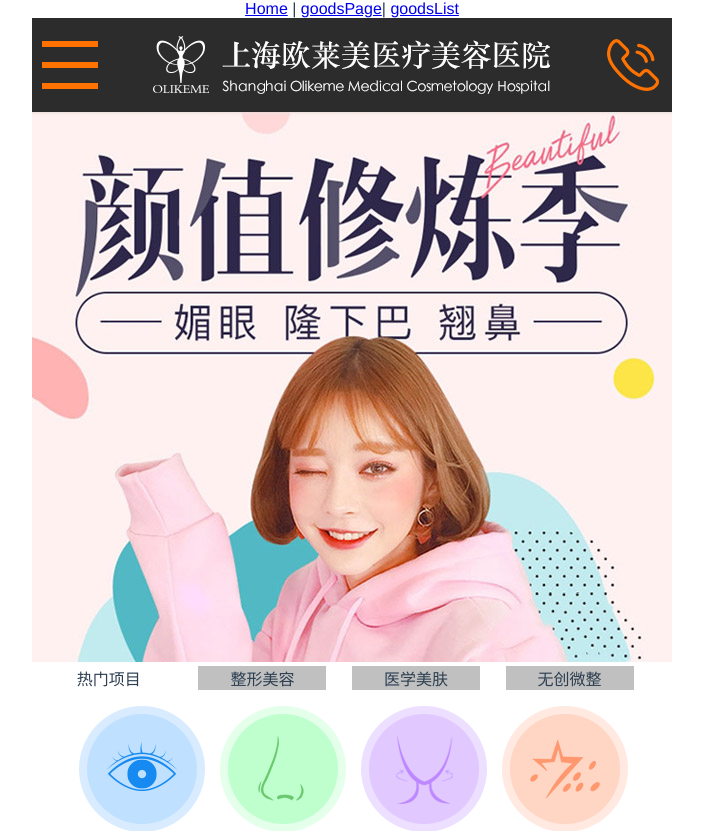
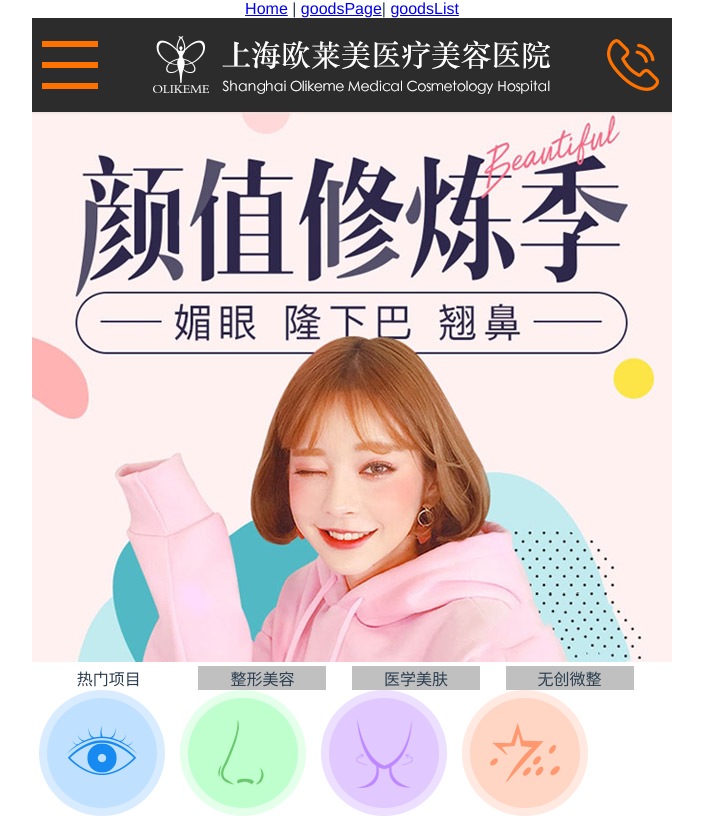
Before and after one commit to weiaijie/shoppingUser, a Vue app: page / in a window 1280 px wide. Shown: the top 831 px of the page, without its empty margins (288-991 px from the left). Built offline with nearby package versions, Linux system fonts and the light colour scheme.

Commit message:
添加css样式

```diff
--- a/src/App.vue
+++ b/src/App.vue
@@ -16,12 +16,10 @@
   -moz-osx-font-smoothing: grayscale;
   text-align: center;
   color: #2c3e50;
-  margin-top: 60px;
-  margin: auto;
-  max-width: 640px;
+  /*margin-top: 60px;*/
 }
 img{
   width: 100%;
 }
-html,body{margin:0;padding:0;border: 0;}
+html,body,ul{margin:0;padding:0;border: 0;max-width: 640px;margin: auto;}
 </style>
```
